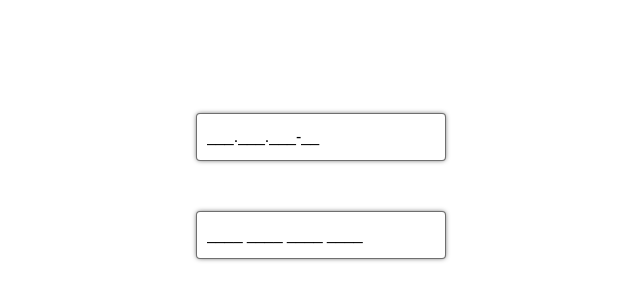
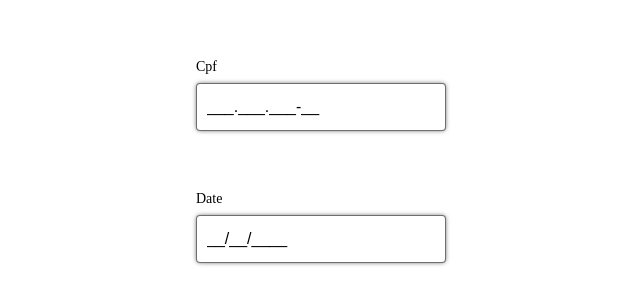
Before and after one commit to guilhermedel/HtmlComponents, a plain HTML site: page views/home.html in a window 1280 px wide. Shown: the part 239-544 px from the top of the page, without its empty margins (319-959 px from the left). Drawn offline with Linux system fonts and the light colour scheme.

Commit message:
feat: add span with typeMask name

```diff
--- a/css/style.css
+++ b/css/style.css
@@ -33,6 +33,7 @@ body {
   justify-content: center;
   align-items: center;
   padding: 1.5rem;
+  gap: 6rem;
 }
 
 .mask {
@@ -40,13 +41,22 @@ body {
   height: 48px;
   outline: none;
   font-size: 1.6rem;
-  margin-top: 50px;
   padding: var(--padding);
   border: var(--border);
   border-radius: var(--border-radius);
   box-shadow: var(--box-shadow);
 }
 
+.mask__input__box{
+  display: flex;
+  flex-direction: column;
+  gap: .8rem;
+  font-size: var(--font-size);
+  span{
+    text-transform: capitalize;
+  }
+}
+
 .color{
   background-color: chocolate;
 }
--- a/js/mask.js
+++ b/js/mask.js
@@ -24,17 +24,38 @@ let allMasks = [
   }
 }
 
+function getTypeMask(valueFinded) {
+  const newValueFind = valueFinded.split(" ");
+  let returnedValue = "";
+  newValueFind.forEach((item) => {
+    let key = allMasks.find((mask) => Object.keys(mask).includes(item));
+    if (key) {
+      returnedValue = Object.keys(key)[0];
+    }
+  });
+  return returnedValue;
+}
+
 function initializeInputs() {
+  const label = document.querySelectorAll("input.mask");
   const inputs = document.querySelectorAll("input.mask");
-  inputs.forEach(input => {
-     const typeMask = input.className.split(" ")[1];
+  inputs.forEach((input) => {
+    const typeMask = getTypeMask(input.className);
+    const spanElement = input
+      .closest(".mask__input__box")
+      .querySelector("span");
+    if (spanElement) {
+      spanElement.textContent = typeMask;
+    }
     const mask = findMaskByType(typeMask);
     const formattedMask = mask.replaceAll("9", "_");
     input.value = formattedMask;
     input.addEventListener("keydown", handleKeyDown);
     input.addEventListener("keyup", handleKeyUp);
     input.addEventListener("focus", () => handleFocus(formattedMask, input));
-     input.addEventListener("input", (event) => applyMaskOnInputChange(event, formattedMask));
+    input.addEventListener("input", (event) =>
+      applyMaskOnInputChange(event, formattedMask)
+    );
   });
 }
 
@@ -46,7 +67,10 @@ let allMasks = [
     const currentValue = input.value;
     const nextIndex = currentValue.indexOf("_");
     if (nextIndex !== -1) {
-       input.value = currentValue.substring(0, nextIndex) + enteredValue + currentValue.substring(nextIndex + 1);
+      input.value =
+        currentValue.substring(0, nextIndex) +
+        enteredValue +
+        currentValue.substring(nextIndex + 1);
       const cursorPosition = parseInt(input.dataset.cursorPosition, 10);
       input.selectionStart = cursorPosition + 1;
       input.selectionEnd = cursorPosition + 1;
@@ -65,7 +89,10 @@ let allMasks = [
     if (cursorPosition > 0) {
       const charBeforeCursor = currentValue.charAt(cursorPosition - 1);
       if (/^\d$/.test(charBeforeCursor) || charBeforeCursor === "_") {
-         input.value = currentValue.substring(0, cursorPosition - 1) + "_" + currentValue.substring(cursorPosition);
+        input.value =
+          currentValue.substring(0, cursorPosition - 1) +
+          "_" +
+          currentValue.substring(cursorPosition);
         input.selectionStart = cursorPosition - 1;
         input.selectionEnd = cursorPosition - 1;
       } else {
@@ -76,7 +103,7 @@ let allMasks = [
 }
 
 function handleFocus(formattedMask, input) {
-     if (input.value === '') {
+  if (input.value === "") {
     input.value = formattedMask;
   }
 }
--- a/views/home.html
+++ b/views/home.html
@@ -1,16 +1,22 @@
 <!DOCTYPE html>
 <html lang="en">
-<head>
-    <meta charset="UTF-8">
-    <meta name="viewport" content="width=device-width, initial-scale=1.0">
+  <head>
+    <meta charset="UTF-8" />
+    <meta name="viewport" content="width=device-width, initial-scale=1.0" />
     <title>Components</title>
-    <link rel="stylesheet" href="../css/style.css">
-</head>
-<body>
+    <link rel="stylesheet" href="../css/style.css" />
+  </head>
+  <body>
     <main class="container">
-        <input class="mask cpf" type="search">
-        <input class="mask card" type="search">
+      <div class="mask__input__box">
+        <span></span>
+        <input class="mask cpf" type="search" />
+      </div>
+      <div class="mask__input__box">
+        <span></span>
+        <input class="mask date" type="search" />
+      </div>
     </main>
     <script src="../js/mask.js"></script>
-</body>
+  </body>
 </html>
```
Lines whose indentation alone changed are shown as unchanged.
